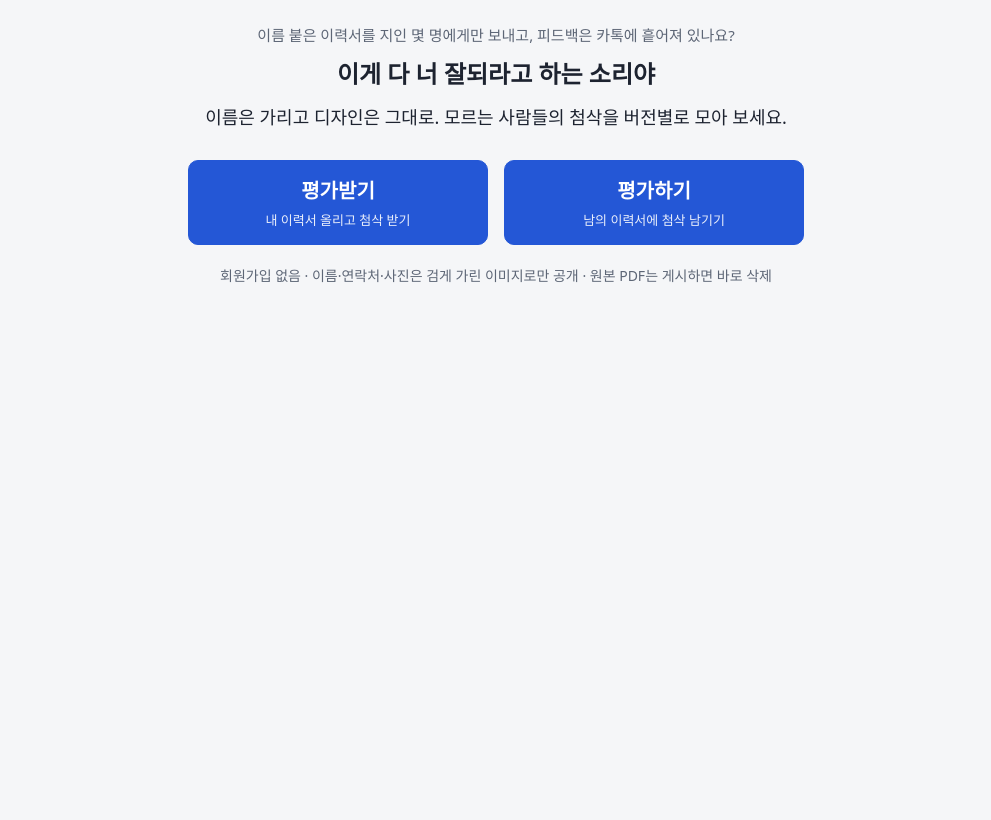
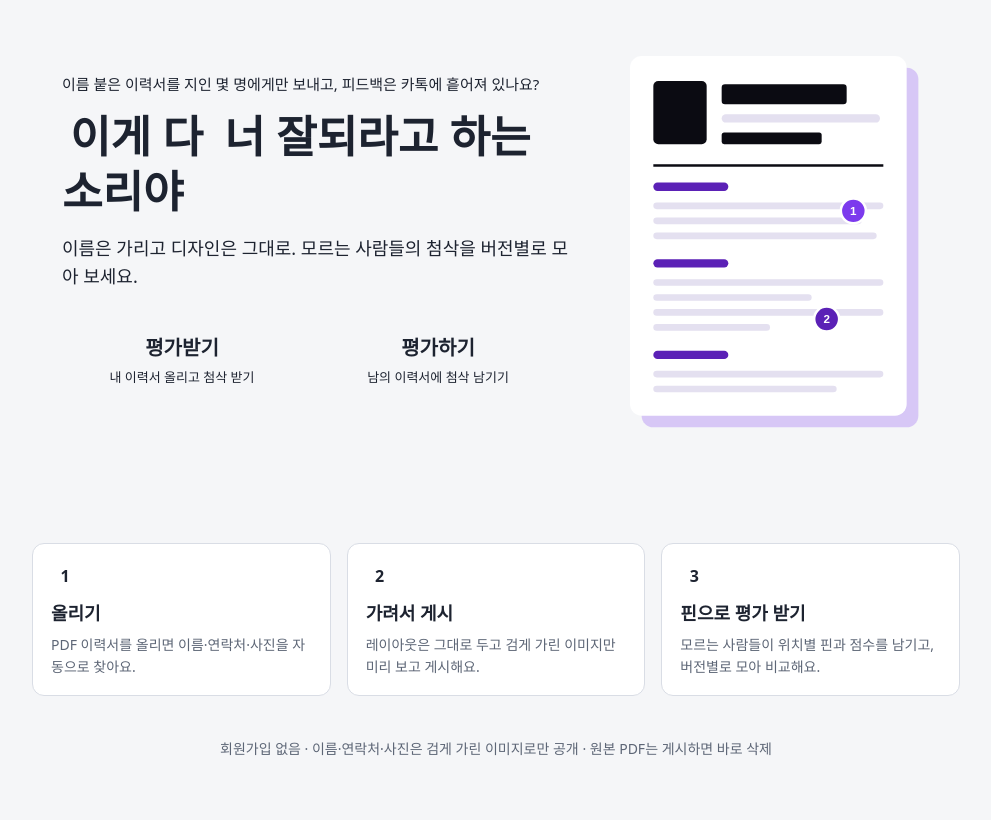
Before and after one commit to tlswltjq/kirothon-team-011, a Spring Boot app: page / in a window 1280 px wide. Shown: the part 57-877 px from the top of the page, without its empty margins (144-1135 px from the left). Before the commit the page ends 340 px from the top, so only its background shows below. Run offline with Spring Boot 4, Linux system fonts and the light colour scheme; some of the project's set-up classes (security, data sources, template engines, error pages and the like) are left out, and stand-ins take their place.

Commit message:
Restyle landing page with purple/black/white hero and 3-step cards

```diff
--- a/src/main/resources/static/css/landing.css
+++ b/src/main/resources/static/css/landing.css
@@ -1,20 +1,43 @@
-.landing { text-align: center; padding-top: 24px; }
-.landing .problem { color: var(--muted); font-size: 15px; margin: 0 0 8px; }
-.landing h1 { margin: 0 0 12px; }
-.landing .value { font-size: 18px; margin: 0 0 28px; }
-.landing .cta { display: flex; gap: 16px; justify-content: center; margin-bottom: 20px; }
-.landing .big-btn { flex: 1 1 0; max-width: 300px; min-height: 64px; box-sizing: border-box;
+main.landing { max-width: none; padding: 0 0 60px; }
+.landing .hero { background: var(--ink); color: var(--white);
+  background-image: radial-gradient(60% 80% at 80% 20%, var(--purple) 0%, transparent 70%),
+    radial-gradient(40% 60% at 10% 100%, var(--purple-dark) 0%, transparent 70%);
+  display: flex; align-items: center; justify-content: center; gap: 48px; padding: 56px 24px 64px; }
+.landing .hero-text { max-width: 520px; text-align: left; }
+.landing .problem { color: var(--purple-glow); font-size: 15px; margin: 0 0 12px; }
+.landing h1 { margin: 0 0 16px; font-size: 44px; line-height: 1.25; color: var(--white); }
+.landing .redact { background: var(--ink-2); box-shadow: 0 0 0 2px var(--purple-glow); padding: 0 8px; margin-right: 2px; border-radius: 4px; }
+.landing .value { font-size: 18px; margin: 0 0 28px; color: var(--white); }
+.landing .cta { display: flex; gap: 16px; margin-bottom: 20px; }
+.landing .big-btn { flex: 1 1 0; max-width: 240px; min-height: 64px; box-sizing: border-box;
   display: flex; flex-direction: column; align-items: center; justify-content: center; gap: 4px;
-  padding: 14px 16px; border-radius: 10px; background: var(--primary); color: #fff;
-  border: 1px solid var(--primary); text-decoration: none; }
-.landing .big-btn:hover { background: var(--primary-dark); }
+  padding: 14px 16px; border-radius: 12px; text-decoration: none; color: var(--white); }
+.landing .big-btn.primary { background: var(--purple); border: 2px solid var(--purple); }
+.landing .big-btn.primary:hover { background: var(--purple-dark); border-color: var(--purple-dark); }
+.landing .big-btn.outline { background: transparent; border: 2px solid var(--white); }
+.landing .big-btn.outline:hover { background: var(--white); color: var(--ink); }
+.landing .big-btn:focus-visible { outline: 2px solid var(--purple-glow); outline-offset: 3px; }
 .landing .big-btn strong { font-size: 20px; font-weight: 700; }
-.landing .big-btn small { font-size: 13px; font-weight: 400; opacity: .9; }
-.landing .assure { color: var(--muted); font-size: 14px; margin: 0 0 12px; }
-.landing .revisit { margin: 0 0 16px; }
-.landing .demo { margin-top: 32px; }
+.landing .big-btn small { font-size: 13px; font-weight: 400; }
+.landing .revisit { margin: 0; }
+.landing .revisit a { color: var(--purple-glow); }
+.landing .hero-art { width: 300px; height: auto; flex: none; }
+.landing .steps { max-width: 960px; margin: 0 auto; padding: 40px 16px 0; text-align: center; }
+.landing .steps ol { list-style: none; margin: 0 0 24px; padding: 0; display: grid; grid-template-columns: repeat(3, 1fr); gap: 16px; }
+.landing .steps .card { border-radius: 12px; box-shadow: 0 4px 16px var(--purple-soft); margin: 0; text-align: left; }
+.landing .step-no { display: inline-block; min-width: 28px; height: 28px; line-height: 28px; text-align: center; border-radius: 50%;
+  background: var(--purple); color: var(--white); font-weight: 700; }
+.landing .steps h2 { margin: 10px 0 6px; font-size: 18px; color: var(--ink); }
+.landing .steps p { margin: 0; font-size: 14px; color: var(--muted); }
+.landing .steps .assure { color: var(--muted); font-size: 14px; margin: 0; }
+.landing .assure::before { content: ""; display: block; width: 40px; height: 6px; background: var(--ink); border-radius: 2px; margin: 0 auto 12px; }
+.landing .demo { margin-top: 32px; text-align: center; }
 .landing .demo button { font-size: 13px; padding: 6px 12px; }
-@media (max-width: 600px) {
+@media (max-width: 760px) {
+  .landing .hero { flex-direction: column; padding: 36px 16px 44px; gap: 28px; }
+  .landing h1 { font-size: 32px; }
   .landing .cta { flex-direction: column; align-items: stretch; }
-  .landing .big-btn { max-width: none; min-height: 64px; }
+  .landing .big-btn { max-width: none; }
+  .landing .hero-art { width: 220px; }
+  .landing .steps ol { grid-template-columns: 1fr; }
 }
--- a/src/main/resources/static/index.html
+++ b/src/main/resources/static/index.html
@@ -10,15 +10,27 @@
 <body>
   <header id="nav"></header>
   <main class="landing">
-    <p class="problem">이름 붙은 이력서를 지인 몇 명에게만 보내고, 피드백은 카톡에 흩어져 있나요?</p>
-    <h1>이게 다 너 잘되라고 하는 소리야</h1>
-    <p class="value">이름은 가리고 디자인은 그대로. 모르는 사람들의 첨삭을 버전별로 모아 보세요.</p>
-    <div class="cta">
-      <a class="big-btn" href="/upload.html"><strong>평가받기</strong><small>내 이력서 올리고 첨삭 받기</small></a>
-      <a class="big-btn" href="/review.html"><strong>평가하기</strong><small>남의 이력서에 첨삭 남기기</small></a>
-    </div>
-    <p class="assure">회원가입 없음 · 이름·연락처·사진은 검게 가린 이미지로만 공개 · 원본 PDF는 게시하면 바로 삭제</p>
-    <p id="revisit" class="revisit hidden"><a href="/my.html">내가 받은 평가 보기 →</a></p>
+    <section class="hero">
+      <div class="hero-text">
+        <p class="problem">이름 붙은 이력서를 지인 몇 명에게만 보내고, 피드백은 카톡에 흩어져 있나요?</p>
+        <h1><span class="redact">이게 다</span> 너 잘되라고 하는 소리야</h1>
+        <p class="value">이름은 가리고 디자인은 그대로. 모르는 사람들의 첨삭을 버전별로 모아 보세요.</p>
+        <div class="cta">
+          <a class="big-btn primary" href="/upload.html"><strong>평가받기</strong><small>내 이력서 올리고 첨삭 받기</small></a>
+          <a class="big-btn outline" href="/review.html"><strong>평가하기</strong><small>남의 이력서에 첨삭 남기기</small></a>
+        </div>
+        <p id="revisit" class="revisit hidden"><a href="/my.html">내가 받은 평가 보기 →</a></p>
+      </div>
+      <img class="hero-art" src="/img/resume-hero.svg" alt="이름과 사진이 검게 가려지고 보라색 핀이 꽂힌 이력서 그림" width="360" height="460">
+    </section>
+    <section class="steps" aria-label="이용 방법">
+      <ol>
+        <li class="card"><span class="step-no">1</span><h2>올리기</h2><p>PDF 이력서를 올리면 이름·연락처·사진을 자동으로 찾아요.</p></li>
+        <li class="card"><span class="step-no">2</span><h2>가려서 게시</h2><p>레이아웃은 그대로 두고 검게 가린 이미지만 미리 보고 게시해요.</p></li>
+        <li class="card"><span class="step-no">3</span><h2>핀으로 평가 받기</h2><p>모르는 사람들이 위치별 핀과 점수를 남기고, 버전별로 모아 비교해요.</p></li>
+      </ol>
+      <p class="assure">회원가입 없음 · 이름·연락처·사진은 검게 가린 이미지로만 공개 · 원본 PDF는 게시하면 바로 삭제</p>
+    </section>
     <section id="demo" class="demo hidden">
       <button type="button" id="demo-btn" class="secondary">데모용 샘플 데이터 넣기</button>
       <div id="demo-msg"></div>
```
Also changed, not shown: src/main/resources/static/img/resume-hero.svg (added).
